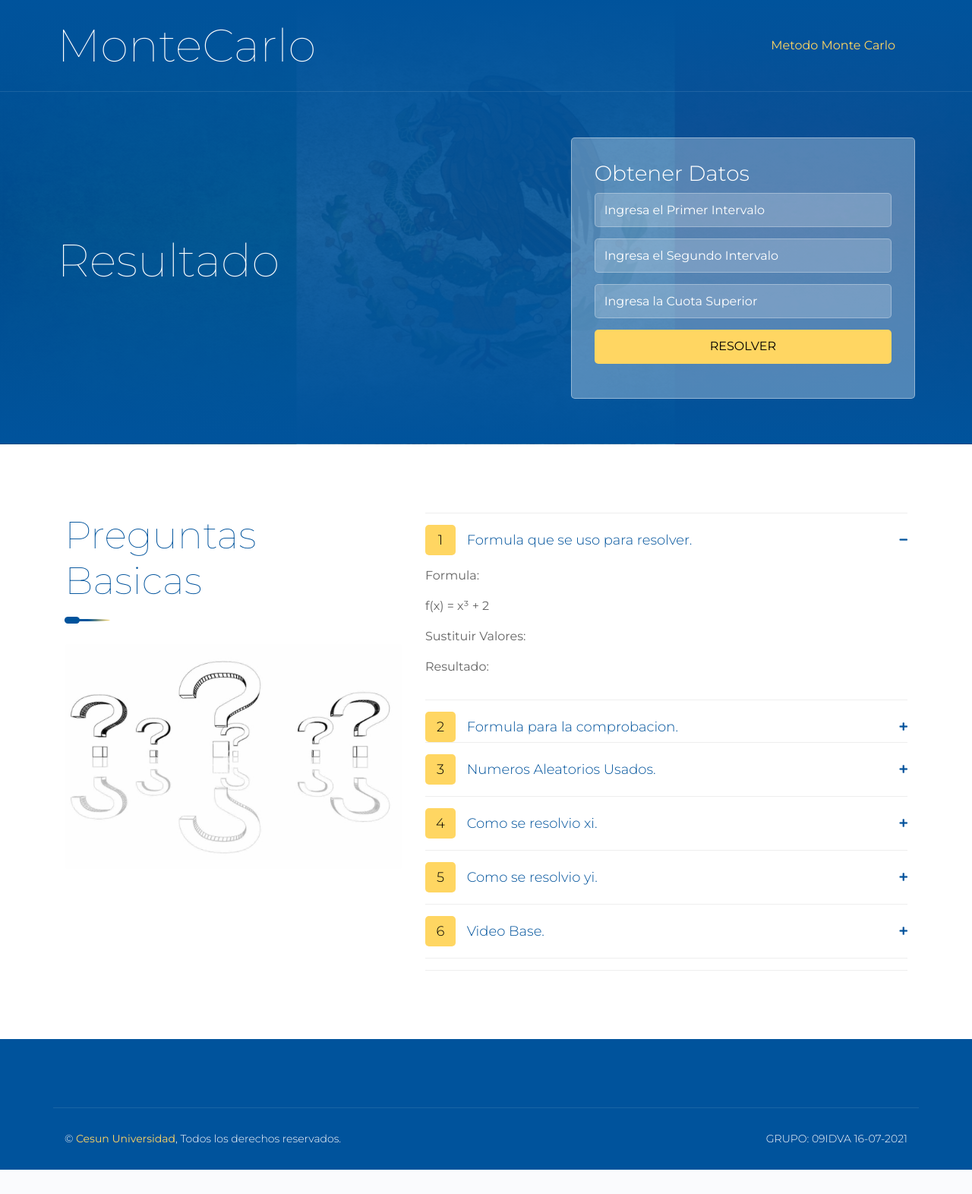
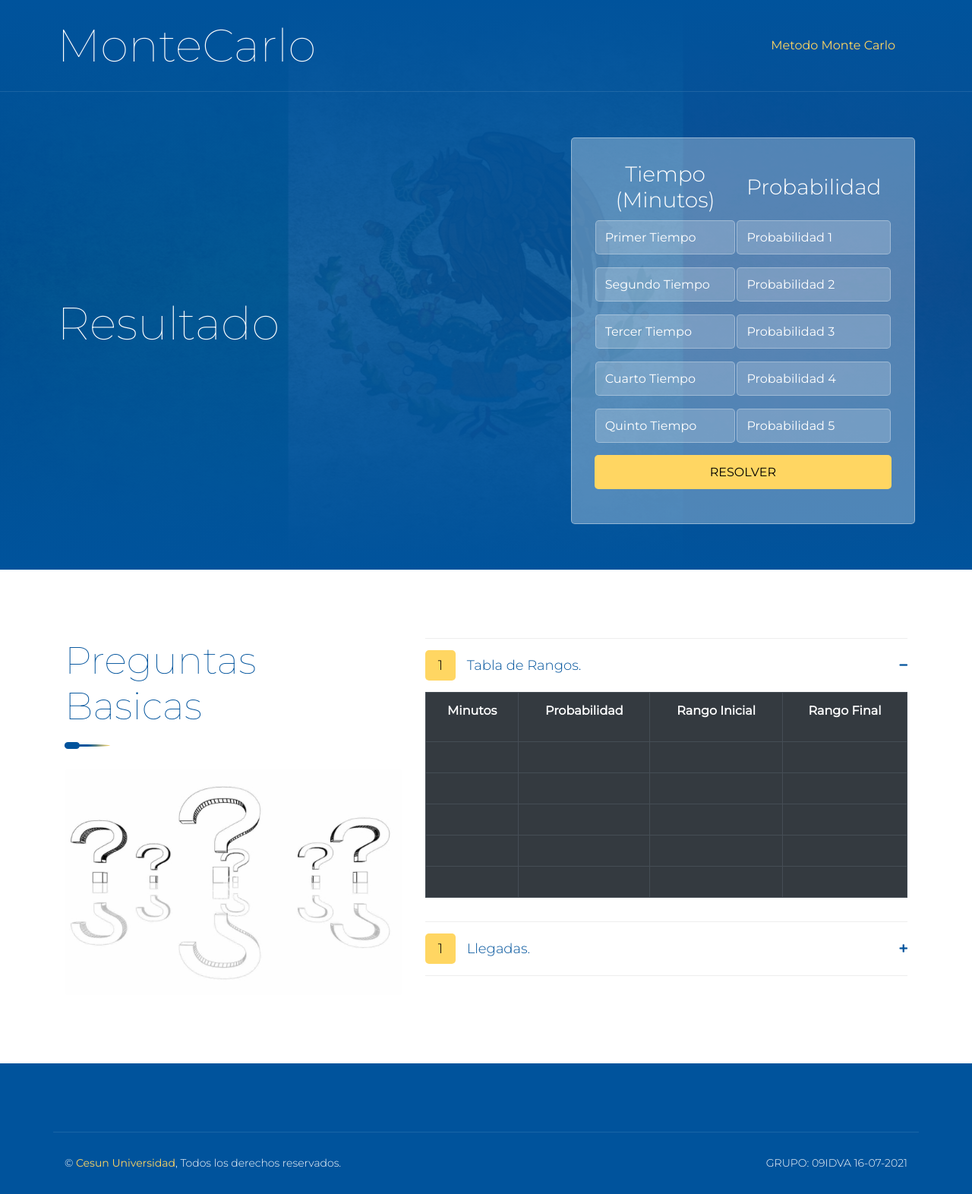
Before and after one commit to MikeCardona076/09IDVA_Simulacion, a Django app: page / in a window 1280 px wide. Shown: the whole page at 76% size. Before the commit the page ends 1540 px from the top, so only its background shows below. Run offline with Django 3.2, Linux system fonts and the light colour scheme; lists and menus that the app fills with data are empty; some libraries are stand-ins or nearby versions.

Commit message:
Avances19-07-2021

```diff
--- a/template/index.html
+++ b/template/index.html
@@ -23,49 +23,96 @@
     <script>
 
         function metodomontecarlo(){
+          //Tiempos
+          var inptime1 = parseFloat(document.getElementById("inptimeone").value);
+          var inptime2 = parseFloat(document.getElementById("inptimetwo").value);
+          var inptime3 = parseFloat(document.getElementById("inptimethree").value);
+          var inptime4 = parseFloat(document.getElementById("inptimefour").value);
+          var inptime5 = parseFloat(document.getElementById("inptimefive").value);
+          //Probabilidad
+          var inprobability1 = parseFloat(document.getElementById("inprobabilityone").value);
+          var inprobability2 = parseFloat(document.getElementById("inprobabilitytwo").value);
+          var inprobability3 = parseFloat(document.getElementById("inprobabilitythree").value);
+          var inprobability4 = parseFloat(document.getElementById("inprobabilityfour").value);
+          var inprobability5 = parseFloat(document.getElementById("inprobabilityfive").value);
 
-          var inta = parseFloat(document.getElementById("inpvalor1").value);
-          var intb = parseFloat(document.getElementById("inpvalor2").value);
-          var cuotasu = parseFloat(document.getElementById("inpcuota").value);
-          var aleatorio1 = Math.random();
-          var aleatorio2 = Math.random();
+          var rangeini1, rangeini2, rangeini3, rangeini4, rangeini5;
+          var rangefin1, rangefin2, rangefin3, rangefin4, rangefin5;
+          //Rango 1
+          rangeini1 = 0;
+          rangefin1 = inprobability1;
+          //Rango 2
+          rangeini2 = rangefin1;
+          rangefin2 = rangeini2 + inprobability2;
+          //Rango 3
+          rangeini3 = rangefin2;
+          rangefin3 = rangeini3 + inprobability3;
+          //Rango 4
+          rangeini4 = rangefin3;
+          rangefin4 = rangeini4 + inprobability4;
+          //Rango 5
+          rangeini5 = rangefin4;
+          rangefin5 = rangeini5 + inprobability5;
 
-          document.getElementById("txtrandom1").innerHTML = aleatorio1;
-          document.getElementById("txtrandom2").innerHTML = aleatorio2;
+          if(rangefin5 != 1){
+              alert("LA PROBABILIDAD NO ES DEL 100%");
+              window.location.href = "index.html";
 
-          var x1, x2, xi;
+          }else{
+            //Mostrar tabla de rangos
 
-          x1 = inta + aleatorio1;
-          x2 = intb - inta;
-          xi = x1 * x2;
+            //(TIEMPO)
+            document.getElementById("txtmining1").innerHTML = inptime1;
+            document.getElementById("txtmining2").innerHTML = inptime2;
+            document.getElementById("txtmining3").innerHTML = inptime3;
+            document.getElementById("txtmining4").innerHTML = inptime4;
+            document.getElementById("txtmining5").innerHTML = inptime5;
+            //(PROBABILIDAD)
+            document.getElementById("txtprobing1").innerHTML = inprobability1;
+            document.getElementById("txtprobing2").innerHTML = inprobability2;
+            document.getElementById("txtprobing3").innerHTML = inprobability3;
+            document.getElementById("txtprobing4").innerHTML = inprobability4;
+            document.getElementById("txtprobing5").innerHTML = inprobability5;
+            //(RANGO INICIAL)
+            document.getElementById("txtrangincal1").innerHTML = rangeini1;
+            document.getElementById("txtrangincal2").innerHTML = rangeini2;
+            document.getElementById("txtrangincal3").innerHTML = rangeini3;
+            document.getElementById("txtrangincal4").innerHTML = rangeini4;
+            document.getElementById("txtrangincal5").innerHTML = rangeini5;
+            //(RANGO FINAL)
+            document.getElementById("txtrangfincal1").innerHTML = rangefin1;
+            document.getElementById("txtrangfincal2").innerHTML = rangefin2;
+            document.getElementById("txtrangfincal3").innerHTML = rangefin3;
+            document.getElementById("txtrangfincal4").innerHTML = rangefin4;
+            document.getElementById("txtrangfincal5").innerHTML = rangefin5;
+            //Tabal de llegadas
 
-          document.getElementById("txtxi").innerHTML = "xi = " + inta + " + " + aleatorio1 + " ( " + intb + " - " + inta + " )";
-          document.getElementById("txtresultadoxi").innerHTML = "xi = " + xi ;
+            //(Aleatorio)
+            var aleatorio;
+            aleatorio = Math.random()
+            document.getElementById("txtaleatorio1").innerHTML = aleatorio;
+            if(aleatorio >= rangeini1 && aleatorio <= rangefin1){
+                document.getElementById("txttimemin1").innerHTML = inptime1 + " min";
+                document.getElementById("txtfinrange1").innerHTML = inptime1 + " min";
+            }
+            if(aleatorio >= rangeini2 && aleatorio <= rangefin2){
+                document.getElementById("txttimemin1").innerHTML = inptime2 + " min";
+                document.getElementById("txtfinrange1").innerHTML = inptime2 + " min";
+            }
+            if(aleatorio >= rangeini3 && aleatorio <= rangefin3){
+                document.getElementById("txttimemin1").innerHTML = inptime3 + " min";
+                document.getElementById("txtfinrange1").innerHTML = inptime3 + " min";
+            }
+            if(aleatorio >= rangeini4 && aleatorio <= rangefin4){
+                document.getElementById("txttimemin1").innerHTML = inptime4 + " min";
+                document.getElementById("txtfinrange1").innerHTML = inptime4 + " min";
+            }
+            if(aleatorio >= rangeini5 && aleatorio <= rangefin5){
+                document.getElementById("txttimemin1").innerHTML = inptime5 + " min";
+                document.getElementById("txtfinrange1").innerHTML = inptime5 + " min";
+            }
 
-          var yi = aleatorio2 * cuotasu;
-
-          document.getElementById("txtyi").innerHTML = "yi = " + aleatorio2 + " ( " + cuotasu + " )";
-          document.getElementById("txtresultadoyi").innerHTML = "yi = " + yi ;
-
-          var fx1, fx2, fx;
-          fx1 = xi * xi;
-          fx2 = fx1 * xi;
-          fx = fx2 + 2;
-
-          document.getElementById("txtsusresultado").innerHTML = "f(x) = (" + xi + ")³ + " + 2;
-          document.getElementById("txtresresultado").innerHTML = "f(x) = " + fx;
-
-          document.getElementById("txtcomparacion").innerHTML = yi + " ≤ " + fx;
-
-          if( yi <= fx ){
-            document.getElementById("txtcomparacionresultado").innerHTML = "Es un Punto de Exito.";
-            document.getElementById("txtresultadofinal").innerHTML = yi + " Es un Punto de Exito.";
           }
-          else{
-            document.getElementById("txtcomparacionresultado").innerHTML = "No es un Punto de Exito.";
-            document.getElementById("txtresultadofinal").innerHTML = yi + " No es un Punto de Exito.";
-          }
-
         }
 
       </script>
@@ -106,11 +153,35 @@
                         </div>
                         <div class="col-md-5">
                             <div class="form">
-                                <h3>Obtener Datos</h3>
+
                                 <form>
-                                    <input id='inpvalor1' class="form-control" type="text" placeholder="Ingresa el Primer Intervalo">
-                                    <input id='inpvalor2' class="form-control" type="text" placeholder="Ingresa el Segundo Intervalo">
-                                    <input id='inpcuota' class="form-control" type="text" placeholder="Ingresa la Cuota Superior">
+                                    <table>
+                                        <tr style="text-align: center;">
+                                            <th><h3>Tiempo<br>
+                                            (Minutos)</h3></th>
+                                            <th><h3>Probabilidad</h3></th>
+                                        </tr>
+                                        <tr>
+                                            <td><input id='inptimeone' class="form-control" type="text" placeholder="Primer Tiempo"></td>
+                                            <td><input id='inprobabilityone' class="form-control" type="text" placeholder="Probabilidad 1"></td>
+                                        </tr>
+                                        <tr>
+                                            <td><input id='inptimetwo' class="form-control" type="text" placeholder="Segundo Tiempo"></td>
+                                            <td><input id='inprobabilitytwo' class="form-control" type="text" placeholder="Probabilidad 2"></td>
+                                        </tr>
+                                        <tr>
+                                            <td><input id='inptimethree' class="form-control" type="text" placeholder="Tercer Tiempo"></td>
+                                            <td><input id='inprobabilitythree' class="form-control" type="text" placeholder="Probabilidad 3"></td>
+                                        </tr>
+                                        <tr>
+                                            <td><input id='inptimefour' class="form-control" type="text" placeholder="Cuarto Tiempo"></td>
+                                            <td><input id='inprobabilityfour' class="form-control" type="text" placeholder="Probabilidad 4"></td>
+                                        </tr>
+                                        <tr>
+                                            <td><input id='inptimefive' class="form-control" type="text" placeholder="Quinto Tiempo"></td>
+                                            <td><input id='inprobabilityfive' class="form-control" type="text" placeholder="Probabilidad 5"></td>
+                                        </tr>
+                                    </table>
                                     <input type="button" class="btn btn-block" value="RESOLVER" onclick="metodomontecarlo()" />
                                 </form>
                             </div>
@@ -135,95 +206,76 @@
                                 <div class="card">
                                     <div class="card-header">
                                         <a class="card-link" data-toggle="collapse" href="#collapseOne" aria-expanded="true">
-                                            <span>1</span> Formula que se uso para resolver.
+                                            <span>1</span> Tabla de Rangos.
                                         </a>
                                     </div>
                                     <div id="collapseOne" class="collapse show" data-parent="#accordion">
                                         <div class="card-body">
-                                            <p>Formula:</p>
-                                            <p>f(x) = x³ + 2</p>
-                                            <p>Sustituir Valores:</p>
-                                            <p id="txtsusresultado"></p>
-                                            <p>Resultado:</p>
-                                            <p id="txtresresultado"></p>
+                                            <table class="table table-bordered table-dark table-hover"  style="text-align: center;">
+                                                <tr>
+                                                    <th><p>Minutos</p></th>
+                                                    <th><p>Probabilidad</p></th>
+                                                    <th><p>Rango Inicial</p></th>
+                                                    <th><p>Rango Final</p></th>
+                                                </tr>
+                                                <tr>
+                                                    <td><p id='txtmining1'></p></td>
+                                                    <td><p id='txtprobing1'></p></td>
+                                                    <td><p id='txtrangincal1'></p></td>
+                                                    <td><p id='txtrangfincal1'></p></td>
+                                                </tr>
+                                                <tr>
+                                                    <td><p id='txtmining2'></p></td>
+                                                    <td><p id='txtprobing2'></p></td>
+                                                    <td><p id='txtrangincal2'></p></td>
+                                                    <td><p id='txtrangfincal2'></p></td>
+                                                </tr>
+                                                <tr>
+                                                    <td><p id='txtmining3'></p></td>
+                                                    <td><p id='txtprobing3'></p></td>
+                                                    <td><p id='txtrangincal3'></p></td>
+                                                    <td><p id='txtrangfincal3'></p></td>
+                                                </tr>
+                                                <tr>
+                                                    <td><p id='txtmining4'></p></td>
+                                                    <td><p id='txtprobing4'></p></td>
+                                                    <td><p id='txtrangincal4'></p></td>
+                                                    <td><p id='txtrangfincal4'></p></td>
+                                                </tr>
+                                                <tr>
+                                                    <td><p id='txtmining5'></p></td>
+                                                    <td><p id='txtprobing5'></p></td>
+                                                    <td><p id='txtrangincal5'></p></td>
+                                                    <td><p id='txtrangfincal5'></p></td>
+                                                </tr>
+                                            </table>
                                         </div>
                                     </div>
                                 </div>
                                 <div class="card">
                                     <div class="card-header">
                                         <a class="card-link" data-toggle="collapse" href="#collapseTwo">
-                                            <span>2</span> Formula para la comprobacion.
+                                            <span>1</span> Llegadas.
                                         </a>
                                     </div>
                                     <div id="collapseTwo" class="collapse" data-parent="#accordion">
                                         <div class="card-body">
-                                            <p>Formula:</p>
-                                            <p>yi ≤ f(xi) </p>
-                                            <p>Sustituir Valores:</p>
-                                            <p id="txtcomparacion"></p>
-                                            <p>Resultado:</p>
-                                            <p id="txtcomparacionresultado"></p>
-                                        </div>
-                                    </div>
-                                <div class="card">
-                                    <div class="card-header">
-                                        <a class="card-link collapsed" data-toggle="collapse" href="#collapseThree">
-                                            <span>3</span> Numeros Aleatorios Usados.
-                                        </a>
-                                    </div>
-                                    <div id="collapseThree" class="collapse" data-parent="#accordion">
-                                        <div class="card-body">
-                                            <p>Aleatorio 1:</p>
-                                            <p id="txtrandom1"></p>
-                                            <p>Aleatorio 2:</p>
-                                            <p id="txtrandom2"></p>
-                                        </div>
-                                    </div>
-                                </div>
-                                <div class="card">
-                                    <div class="card-header">
-                                        <a class="card-link" data-toggle="collapse" href="#collapseFour">
-                                            <span>4</span> Como se resolvio xi.
-                                        </a>
-                                    </div>
-                                    <div id="collapseFour" class="collapse" data-parent="#accordion">
-                                        <div class="card-body">
-                                            <p>Formula:</p>
-                                            <p>xi = Intervalo1 + Aleatorio1 (Intervalo2 - Intervalo1) </p>
-                                            <p>Sustituir Valores:</p>
-                                            <p id="txtxi"></p>
-                                            <p>Resultado:</p>
-                                            <p id="txtresultadoxi"></p>
-                                        </div>
-                                    </div>
-                                </div>
-                                <div class="card">
-                                    <div class="card-header">
-                                        <a class="card-link" data-toggle="collapse" href="#collapseFive">
-                                            <span>5</span> Como se resolvio yi.
-                                        </a>
-                                    </div>
-                                    <div id="collapseFive" class="collapse" data-parent="#accordion">
-                                        <div class="card-body">
-                                            <p>Formula:</p>
-                                            <p>yi = Aleatorio2 (Cuota Superior) </p>
-                                            <p>Sustituir Valores:</p>
-                                            <p id="txtyi"></p>
-                                            <p>Resultado:</p>
-                                            <p id="txtresultadoyi"></p>
-                                        </div>
-                                    </div>
-                                </div>
-                                <div class="card">
-                                    <div class="card-header">
-                                        <a class="card-link" data-toggle="collapse" href="#collapseSix">
-                                            <span>6</span> Video Base.
-                                        </a>
-                                    </div>
-                                    <div id="collapseSix" class="collapse" data-parent="#accordion">
-                                        <div class="card-body">
-                                            <p>Video:</p>
-                                            <a href="https://www.youtube.com/watch?v=6_kaYOr8kV8&list=WL&index=7&t=254s&ab_channel=BetaMath">Click Aqui!</a>
+                                            <table class="table table-bordered table-dark table-hover"  style="text-align: center;">
+                                                <tr>
+                                                    <th><p>Llegadas</p></th>
+                                                    <th><p>Aleatorio</p></th>
+                                                    <th><p>Tiempo</p></th>
+                                                    <th><p>Tiempo Inicio</p></th>
+                                                    <th><p>Tiempo Final</p></th>
+                                                </tr>
+                                                <tr>
+                                                    <td><p>1</p></td>
+                                                    <td><p id='txtaleatorio1'></p></td>
+                                                    <td><p id='txttimemin1'></p></td>
+                                                    <td><p>0 min</p></td>
+                                                    <td><p id='txtfinrange1'></p></td>
+                                                </tr>
+                                            </table>
                                         </div>
                                     </div>
                                 </div>
```
